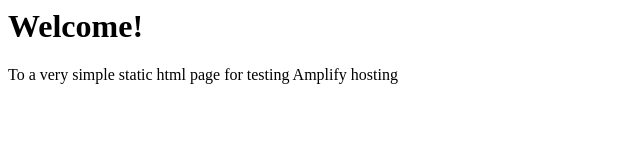
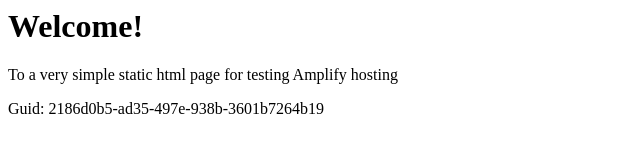
Before and after one commit to aws-aemilia-cmh/Github-PR-Commit-Integration-Test-DoNotTouch-v1-prod-us-east-2, a website: page src/index.html in a window 1280 px wide. Shown: the whole page, without its empty margins (0-640 px from the left). Drawn offline with Linux system fonts and the light colour scheme.

Commit message:
commit from integ tests

```diff
--- a/src/index.html
+++ b/src/index.html
@@ -1,3 +1,5 @@
+
+
 <html lang="en">
 
 <head>
@@ -10,6 +12,6 @@
 <body>
     <h1>Welcome!</h1>
     <p>To a very simple static html page for testing Amplify hosting</p>
-</body>
+    <p>Guid: 2186d0b5-ad35-497e-938b-3601b7264b19</p></body>
 
 </html>
```
